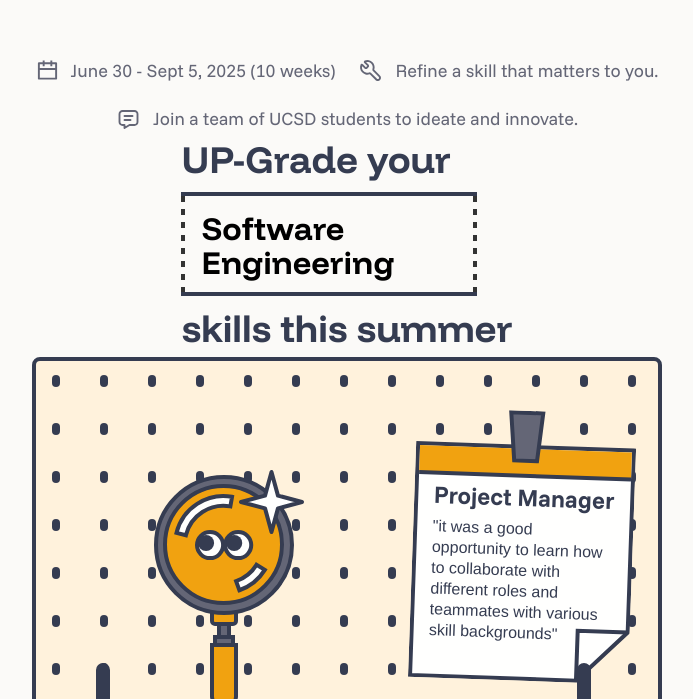
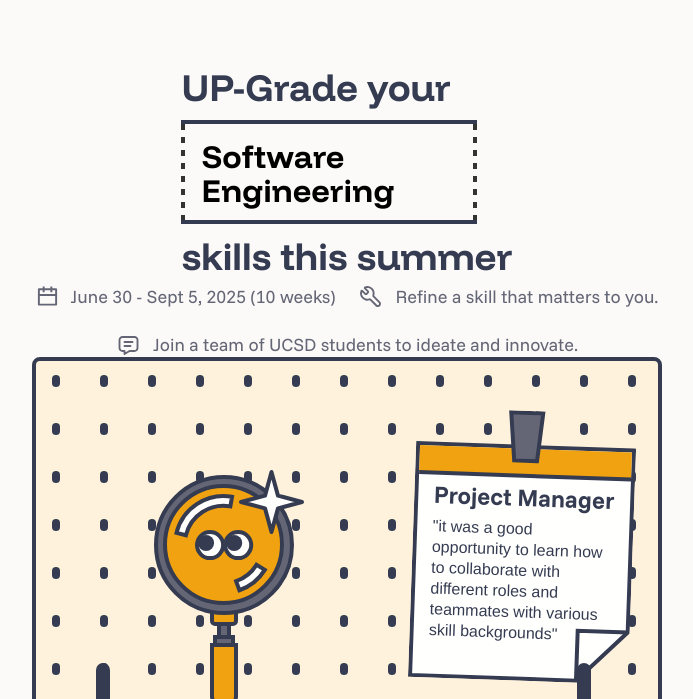
Before and after one commit to ucsddesignco/up-grade25, a React (Vite) app: page / in a window 1280 px wide. Shown: the part 101-800 px from the top of the page, without its empty margins (293-986 px from the left). Built offline with nearby package versions, Linux system fonts and the light colour scheme.

Commit message:
fix: adjust positioning of hero subtext

```diff
--- a/src/components/ui/Pegboard/Pegboard.tsx
+++ b/src/components/ui/Pegboard/HeroSection.tsx
@@ -3,11 +3,14 @@ import Dropdown from '../Dropdown/Dropdown.tsx';
 import 'keen-slider/keen-slider.min.css';
 import { useKeenSlider } from 'keen-slider/react';
 import { useRef, useState } from 'react';
-import './Pegboard.scss';
+import './HeroSection.scss';
+import ToolIcon from '../../../assets/icons/tool.svg';
+import MessageIcon from '../../../assets/icons/message.svg';
+import CalendarGrayIcon from '../../../assets/icons/calendar-gray.svg';
 
 const SLIDE_COLORS = ['#FFF2DC', '#DCEEFF', '#FFE8DC', '#FEE8EB', '#E2F5F9', '#E7F3DD'];
 
-function Pegboard() {
+function HeroSection() {
   const [selectedIndex, setSelectedIndex] = useState(0);
   const isProgammaticMove = useRef(false);
   const [sliderRef, instanceRef] = useKeenSlider({
@@ -45,8 +48,38 @@ function Pegboard() {
         />
         <h2>skills this summer</h2>
       </div>
+
+      <div className="icon-section">
+        <div className="icon-line">
+          <img src={CalendarGrayIcon}></img>
+          <p>June 30 - Sept 5, 2025 (10 weeks)</p>
+        </div>
+        <div className="icon-line">
+          <img src={ToolIcon}></img>
+          <p>Refine a skill that matters to you.</p>
+        </div>
+        <div className="icon-line">
+          <img src={MessageIcon}></img>
+          <p>Join a team of UCSD students to ideate and innovate.</p>
+        </div>
+      </div>
+      <div className="icon-section-desktop">
+        <div className="icon-line">
+          <img src={CalendarGrayIcon}></img>
+          <p>June 30 - Sept 5, 2025 (10 weeks)</p>
+        </div>
+        <div className="icon-line">
+          <img src={MessageIcon}></img>
+          <p>Join a team of UCSD students to ideate and innovate.</p>
+        </div>
+        <div className="icon-line">
+          <img src={ToolIcon}></img>
+          <p>Refine a skill that matters to you.</p>
+        </div>
+      </div>
+
       <div ref={sliderRef} id="pegboard-container" className="keen-slider">
-      {SLIDE_COLORS.map((color, idx) => (
+        {SLIDE_COLORS.map((color, idx) => (
           <div key={'pegboard' + idx} className="keen-slider__slide">
             <PegboardFilled color={color} boardIndex={idx} />
           </div>
@@ -55,4 +88,4 @@ function Pegboard() {
     </section>
   );
 }
-export default Pegboard;
+export default HeroSection;
--- a/src/pages/Home/Home.tsx
+++ b/src/pages/Home/Home.tsx
@@ -1,10 +1,8 @@
 import './Home.css';
-import Pegboard from '../../components/ui/Pegboard/Pegboard';
+import HeroSection from '../../components/ui/Pegboard/HeroSection';
 import QuizVector from '../../components/ui/PersonalityQuiz/QuizVector/QuizVector';
 
 import CalendarGrayIcon from '../../assets/icons/calendar-gray.svg';
-import ToolIcon from '../../assets/icons/tool.svg';
-import MessageIcon from '../../assets/icons/message.svg';
 import WeeksIcon from '../../assets/icons/weeks.svg';
 import ClockIcon from '../../assets/icons/clock.svg';
 
@@ -17,35 +15,7 @@ function Home() {
   return (
     <div className="home-container">
       <div>
-        <div className="icon-section">
-          <div className="icon-line">
-            <img src={CalendarGrayIcon}></img>
-            <p>June 30 - Sept 5, 2025 (10 weeks)</p>
-          </div>
-          <div className="icon-line">
-            <img src={ToolIcon}></img>
-            <p>Refine a skill that matters to you.</p>
-          </div>
-          <div className="icon-line">
-            <img src={MessageIcon}></img>
-            <p>Join a team of UCSD students to ideate and innovate.</p>
-          </div>
-        </div>
-        <div className="icon-section-desktop">
-          <div className="icon-line">
-            <img src={CalendarGrayIcon}></img>
-            <p>June 30 - Sept 5, 2025 (10 weeks)</p>
-          </div>
-          <div className="icon-line">
-            <img src={MessageIcon}></img>
-            <p>Join a team of UCSD students to ideate and innovate.</p>
-          </div>
-          <div className="icon-line">
-            <img src={ToolIcon}></img>
-            <p>Refine a skill that matters to you.</p>
-          </div>
-        </div>
-        <Pegboard />
+        <HeroSection />
         <div className="tablet-columns quiz-link">
           <p style={{ fontSize: '20px', color: '#646676' }}>Not sure what role to try?</p>
           <button className="quiz-button">TAKE A BRIEF QUIZ</button>
```
Also changed, not shown: src/components/ui/Pegboard/HeroSection.scss (renamed from src/components/ui/Pegboard/Pegboard.scss).
